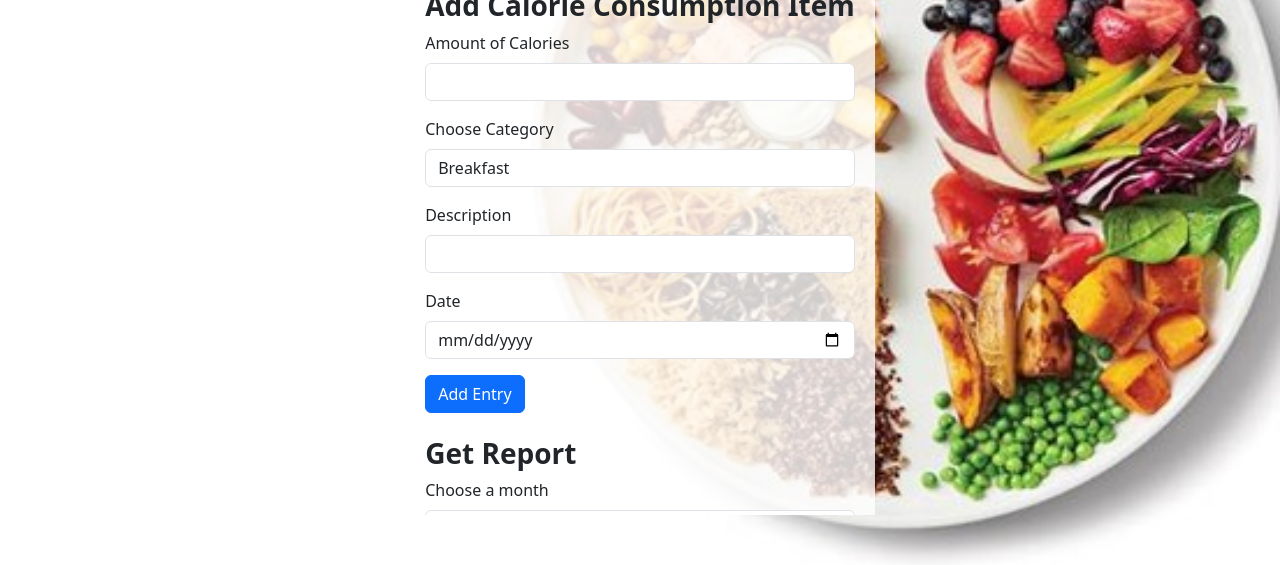
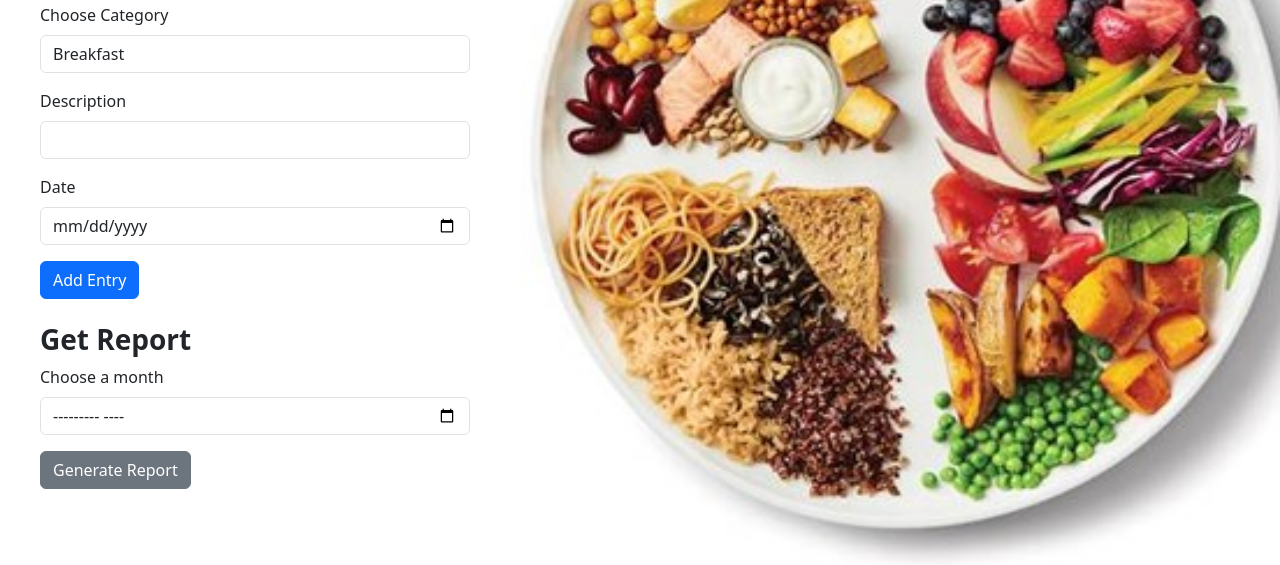
Before and after one commit to zafrany29/Front-End-HIT, a plain HTML site: page index.html in a window 1280 px wide. Shown: the part 235-800 px from the top of the page. Drawn offline with nearby package versions, Linux system fonts and the light colour scheme.

Commit message:
Update index.html

```diff
--- a/index.html
+++ b/index.html
@@ -10,8 +10,8 @@
             height: 100%;
             margin: 0;
             display: flex;
-            justify-content: center; /* Center the body content horizontally */
-            align-items: flex-start; /* Align the container towards the top */
+            justify-content: left; /* Center the body content horizontally */
+            align-items: center; /* Align the container towards the top */
             text-align: left;
             background-image: url('foodcalc/calcback.jpg');
             background-size: cover;
```
